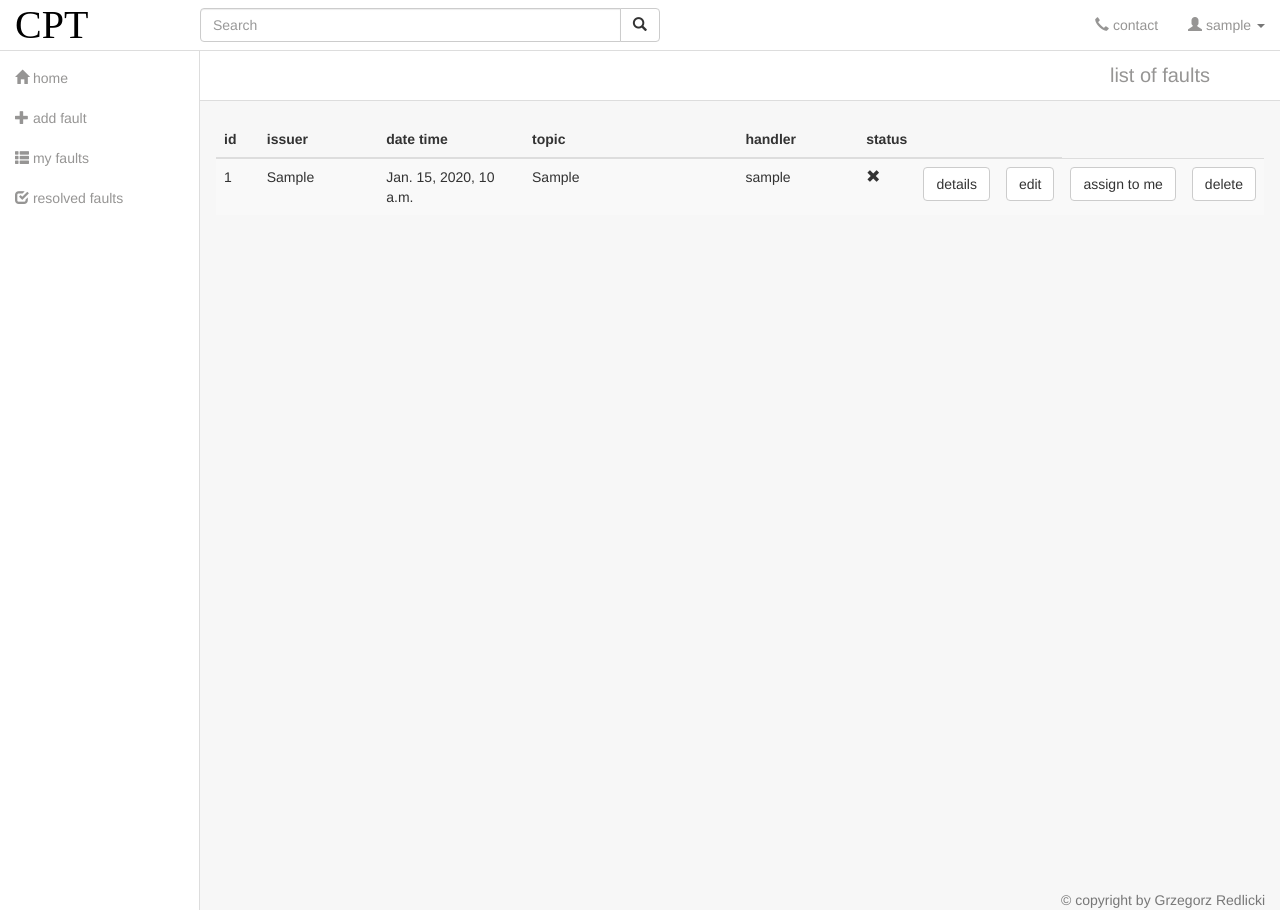
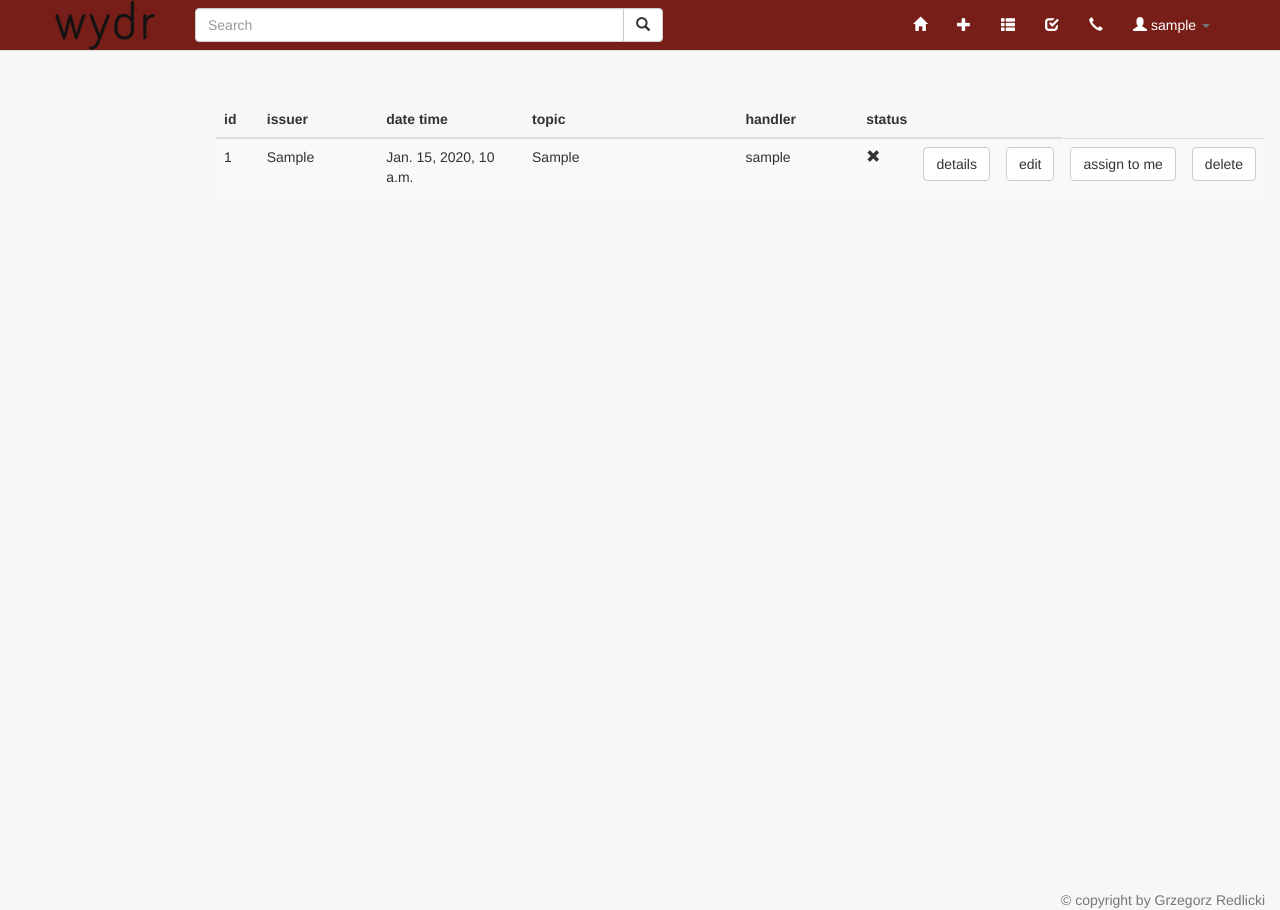
Before and after one commit to redlickigrzegorz/support-center, a Django app: page /index/ in a window 1280 px wide. Run offline with Django 3.2, Linux system fonts and the light colour scheme; a user stored in the database is signed in; tables that the repository leaves empty hold one stand-in row (values such as "Sample post"); some libraries are stand-ins or nearby versions.

Commit message:
new design of menu and default logo added

```diff
--- a/cti/static/cti/logo.css
+++ b/cti/static/cti/logo.css
@@ -5,8 +5,8 @@
 }
 
 .politechnika_logo {
-    height: 200px;
-    width: 150px;
+    height: 50px;
+    width: 100px;
 }
 
 .cpt_name {
--- a/cti/static/cti/menu.css
+++ b/cti/static/cti/menu.css
@@ -1,22 +1,25 @@
 /* navbar */
 .navbar-default {
-    background-color: #ffffff;
+    background-color: #781e19;
     border-color: #ddd;
 }
-/* title */
+
+/* brand */
 .navbar-default .navbar-brand {
-    color: #000;
-    font-family: Showcard Gothic;
-    font-size: 40px;
-    width: 185px;
+    height: 50px;
+    width: 100px;
+    padding: 0;
+    margin-left: 10px;
+    margin-right: 10px;
+}
 
-}
 
 .whole-body {
     background-color: #f7f7f7;
 }
 .navbar-second-menu {
     margin-top: 50px;
+    background-color: #ffffff;
 }
 
 .navbar-title {
@@ -28,16 +31,14 @@
     line-height: 50px;
     float: right;
 }
-.input-group {
-    width: 500px;
-}
+
 .navbar-default .navbar-brand:hover,
 .navbar-default .navbar-brand:focus {
     color: #000;
 }
 /* link */
 .navbar-default .navbar-nav > li > a {
-    color: #969594;
+    color: #ffffff;
 }
 .navbar-default .navbar-nav > li > a:hover,
 .navbar-default .navbar-nav > li > a:focus {
@@ -82,7 +83,8 @@
 }
 /* mobile version */
 .navbar-default .navbar-toggle {
-    border-color: #DDD;
+    border: 0;
+    border-color: #781e19;
 }
 .navbar-default .navbar-toggle:hover,
 .navbar-default .navbar-toggle:focus {
@@ -107,6 +109,9 @@
     margin-top: 50px;
     border-right: 1px solid #ddd;
     background: #ffffff;
+}
+.input-group {
+    width: 100%;
 }
 .navbar-sidebar a {
     color: #969594;
--- a/cti/templates/cti/base.html
+++ b/cti/templates/cti/base.html
@@ -11,6 +11,7 @@
         <link rel="stylesheet" href="https://maxcdn.bootstrapcdn.com/font-awesome/4.3.0/css/font-awesome.min.css">
         <link rel="stylesheet" href="https://maxcdn.bootstrapcdn.com/bootstrap/3.3.7/css/bootstrap.min.css">
         <link rel="stylesheet" href="//code.jquery.com/ui/1.12.1/themes/base/jquery-ui.css">
+
         <link rel="stylesheet" type="text/css" href="{% static 'cti/menu.css' %}" />
         <link rel="stylesheet" type="text/css" href="{% static 'cti/style.css' %}" />
         <link rel="stylesheet" type="text/css" href="{% static 'cti/logo.css' %}" />
@@ -18,54 +19,56 @@
         {% include 'cti/scripts.html' %}
     </head>
     <body class="whole-body">
-        <nav class="navbar navbar-fixed-top navbar-default navbar-second-menu">
+        <nav class="navbar navbar-default navbar-fixed-top">
             <div class="container">
-                <div class="navbar-header navbar-title">
-                    {% block header %}{% endblock %}
+                <div class="navbar-header">
+                    <button type="button" class="navbar-toggle collapsed" data-toggle="collapse" data-target="#navbar">
+                        <span class="sr-only">Toggle navigation</span>
+                        <span class="icon-bar"></span>
+                        <span class="icon-bar"></span>
+                        <span class="icon-bar"></span>
+                    </button>
+                    <a class="navbar-brand" href="#">
+                        <img class="politechnika_logo" src="{% static 'resources/logo_mobile.png' %}">
+                    </a>
+                </div>
+                <div id="navbar" class="navbar-collapse collapse">
+                    <div class="col-sm-5 col-md-6">
+                        <form class="navbar-form" role="search" data-dpmaxz-eid="1">
+                        <div class="input-group">
+                            <input type="text" class="form-control" placeholder="Search" name="q" data-dpmaxz-eid="2">
+                            <div class="input-group-btn">
+                                <button class="btn btn-default" type="submit" data-dpmaxz-eid="3"><i class="glyphicon glyphicon-search"></i></button>
                             </div>
                         </div>
-        </nav>
-        <nav class="navbar navbar-fixed-top navbar-sidebar">
-            <ul class="nav">
+                        </form>
+                    </div>
+                    <ul class="nav navbar-nav navbar-right">
                         <li>
                             <a href="{% url 'cti:index' %}">
                                 <span class="glyphicon glyphicon-home"></span>
-                        home
                             </a>
                         </li>
                         <li>
                             <a href="{% url 'cti:add_fault' %}">
                                 <span class="glyphicon glyphicon-plus"></span>
-                        add fault
                             </a>
                         </li>
                         <li>
                             <a href="{% url 'cti:my_faults' %}">
                                 <span class="glyphicon glyphicon-th-list"></span>
-                        my faults
                             </a>
                         </li>
                         <li>
                             <a href="{% url 'cti:resolved_faults' %}">
                                 <span class="glyphicon glyphicon-check"></span>
-                        resolved faults
                             </a>
                         </li>
-            </ul>
-        </nav>
-        <nav class="navbar navbar-fixed-top navbar-default">
-            <div class="container-fluid">
-                <div class="navbar-header">
-                    <a class="navbar-brand" href="#">CPT</a>
-                </div>
-                <ul class="nav navbar-nav navbar-right">
                         <li>
                             <a href="" data-toggle="modal" data-target="#contact-modal">
                                 <span class="glyphicon glyphicon-earphone"></span>
-                            contact
                             </a>
                         </li>
-                    {% if user.is_authenticated %}
                         <li class="dropdown">
                             <a href="" class="dropdown-toggle" data-toggle="dropdown" aria-expanded="false">
                                 <span class="glyphicon glyphicon-user"></span>
@@ -88,31 +91,13 @@
                                 </li>
                             </ul>
                         </li>
-                    {% else %}
-                        <li>
-                            <a href="{% url 'cti:login' %}">
-                                <span class="glyphicon glyphicon-user"></span>
-                                log in
-                            </a>
-                        </li>
-                    {% endif %}
                     </ul>
-                <form class="navbar-form navbar-left">
-                    <div class="input-group">
-                        <input type="text" class="form-control" placeholder="Search">
-                        <div class="input-group-btn">
-                            <button class="btn btn-default" type="submit">
-                                <i class="glyphicon glyphicon-search"></i>
-                            </button>
                 </div>
-                    </div>
-                </form>
             </div>
         </nav>
         <div class="container-fluid container-body">
             <div class="navbar navbar-body">
                 {% include 'cti/contact_modal.html' %}
-                <br>
                 {% block body %}
                 {% endblock %}
             </div>
```
Also changed, not shown: cti/static/resources/logo_mobile.png (added). Lines whose indentation alone changed are shown as unchanged.
